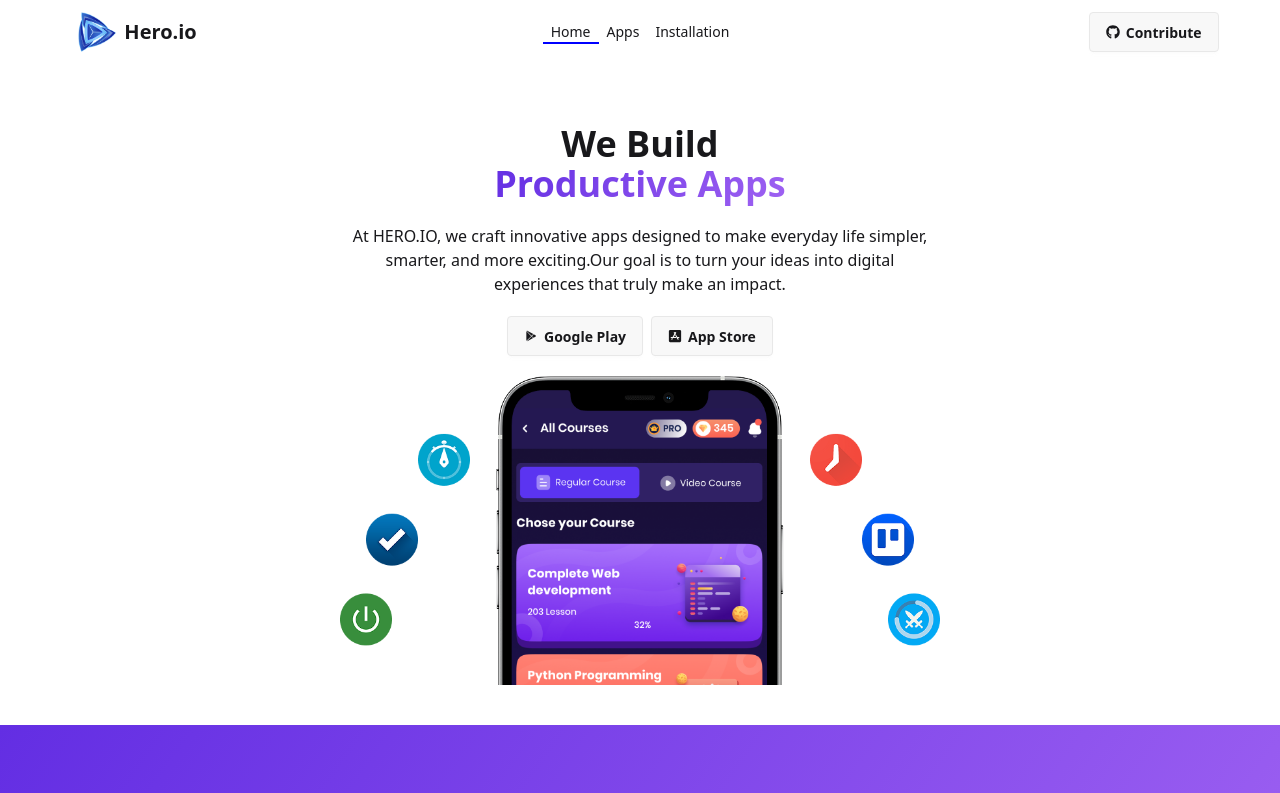
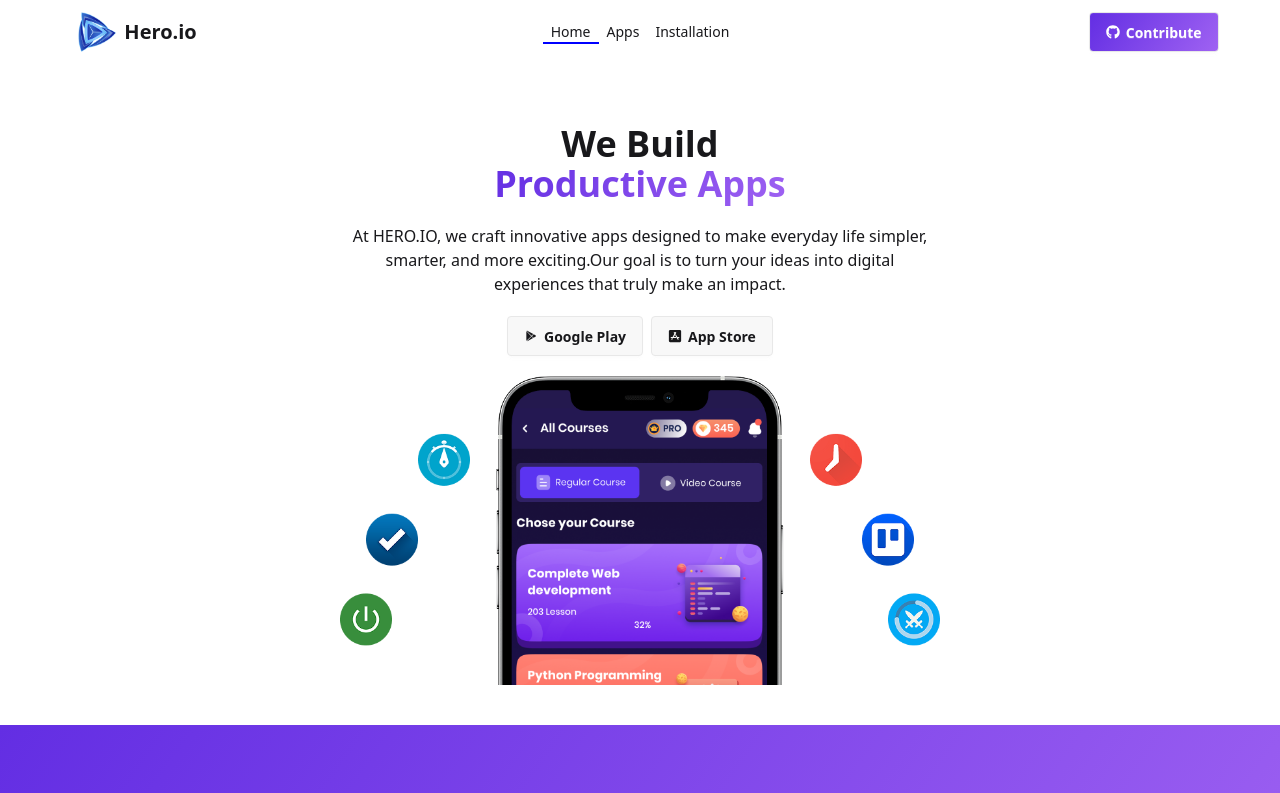
Before and after one commit to developerenamul/hero-app, a React (Vite) app: page / in a window 1280 px wide. Shown: the top 793 px of the page. Built offline with nearby package versions, Linux system fonts and the light colour scheme.

Commit message:
corrected

```diff
--- a/src/components/Banner.jsx
+++ b/src/components/Banner.jsx
@@ -18,13 +18,21 @@ const Banner = () => {
             simpler, smarter, and more exciting.Our goal is to turn your ideas
             into digital experiences that truly make an impact.
           </p>
-          <button className="btn mr-2">
+          <a
+            className="btn mr-2"
+            target="_blank"
+            href="https://play.google.com/store/games"
+          >
             <BiLogoPlayStore /> Google Play
-          </button>
-          <button className="btn">
+          </a>
+          <a
+            className="btn"
+            target="_blank"
+            href="https://play.google.com/store/apps?hl=en"
+          >
             <FaAppStoreIos />
             App Store
-          </button>
+          </a>
           <img src={bannerImg} alt="banner image" className="mt-5" />
         </div>
       </Container>
--- a/src/components/Navbar.jsx
+++ b/src/components/Navbar.jsx
@@ -61,8 +61,8 @@ const Navbar = () => {
       <div className="navbar-end">
         <a
           target="_blank"
-          className="btn "
-          href="https://github.com/developerenamul/hero-app"
+          className="btn bg-[linear-gradient(125.07deg,rgba(99,46,227,1),rgba(159,98,242,1)_100%)] text-white"
+          href="https://github.com/developerenamul/"
         >
           {" "}
           <FaGithub />
```
